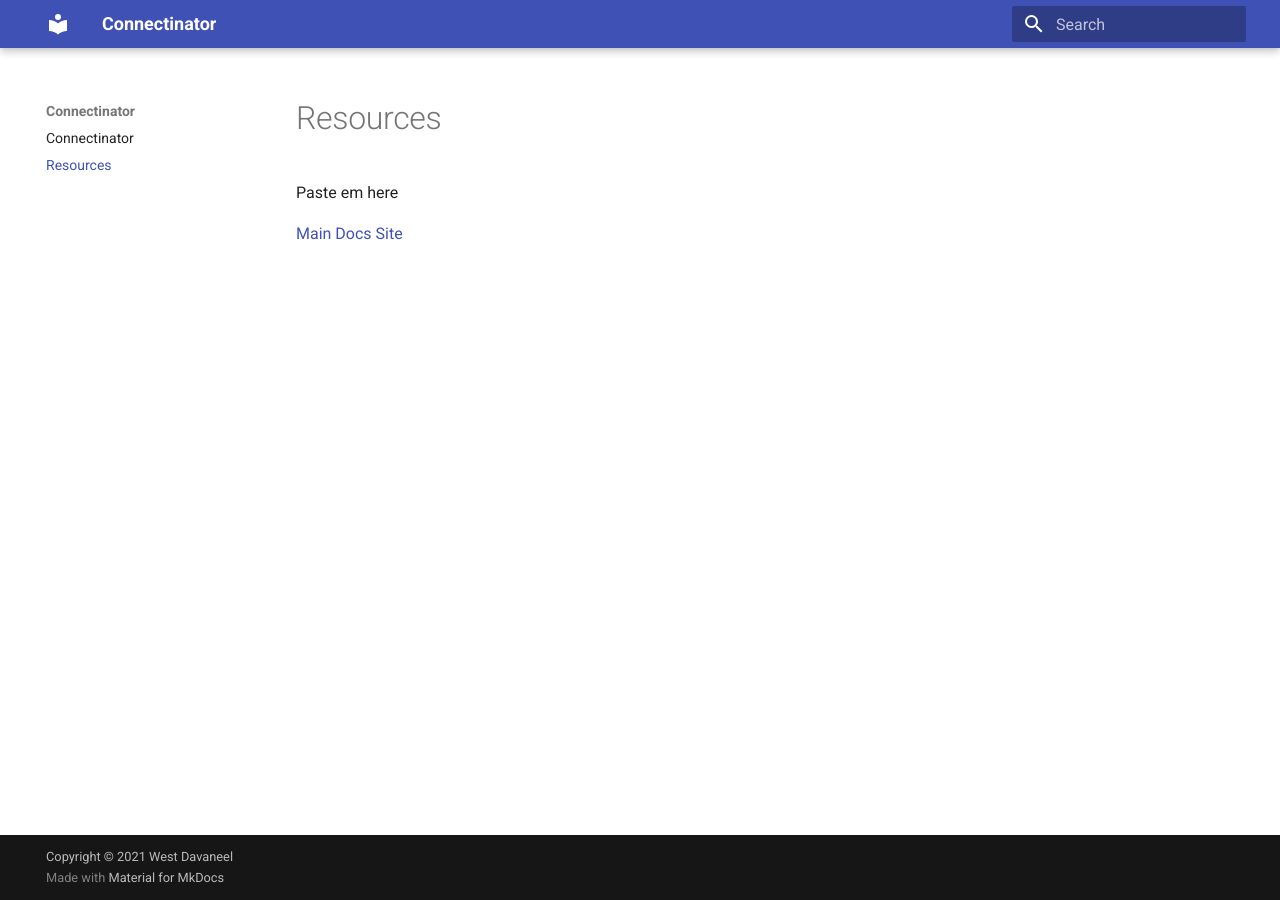
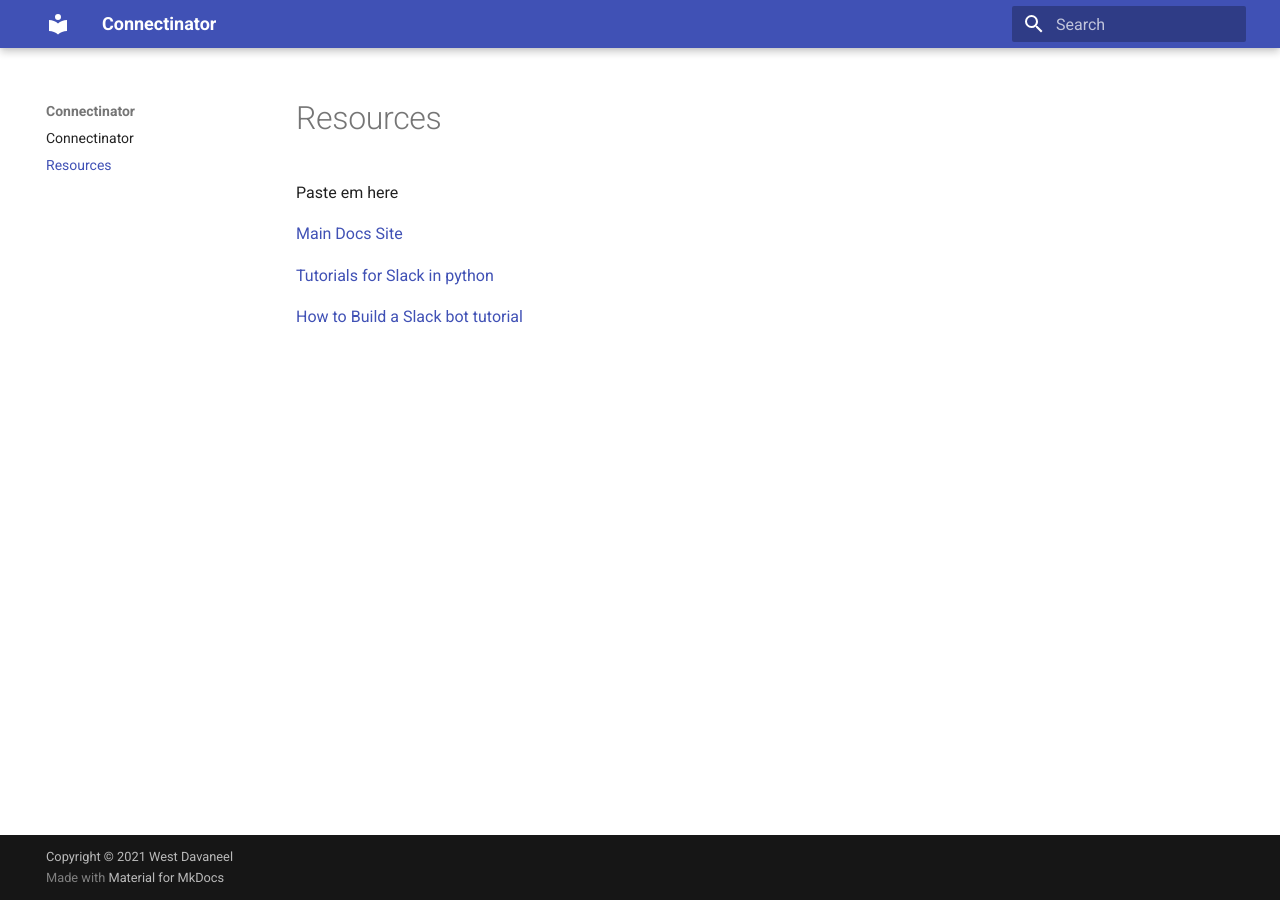
Before and after one commit to ntteng/connectinator, an MkDocs documentation site: the page built from docs/resources.md, in a window 1280 px wide. Built offline with MkDocs 1.6.1 and Material for MkDocs 9.7.7, drawn with Linux system fonts in a browser that asks for light colours.

Commit message:
Update resources.md

```diff
--- a/docs/resources.md
+++ b/docs/resources.md
@@ -4,3 +4,7 @@
 Paste em here
 
 [Main Docs Site](https://slack.dev/python-slack-sdk/)
+
+[Tutorials for Slack in python](https://api.slack.com/tutorials/tags/python/)
+
+[How to Build a Slack bot tutorial](https://www.fullstackpython.com/blog/build-first-slack-bot-python.html/)
```
